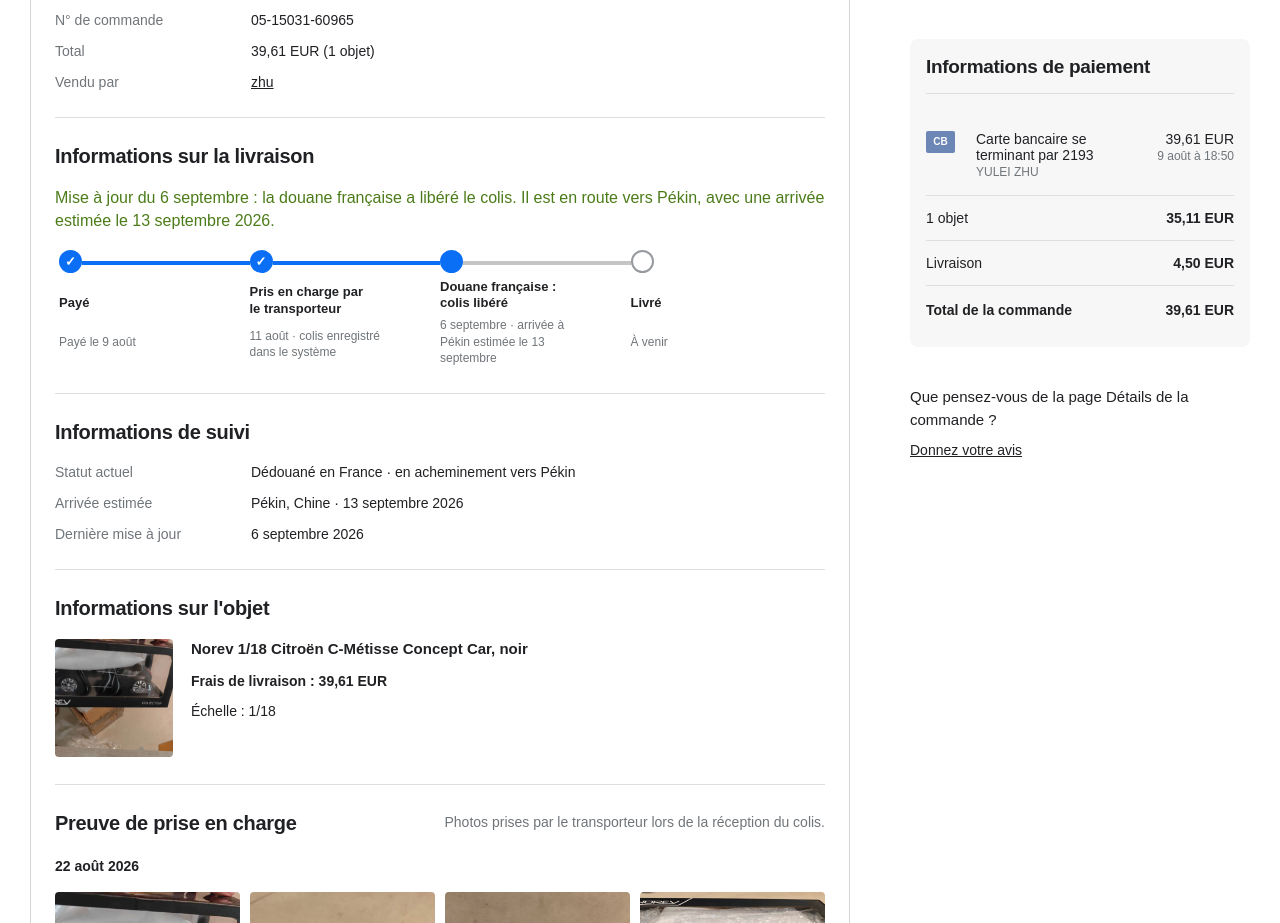
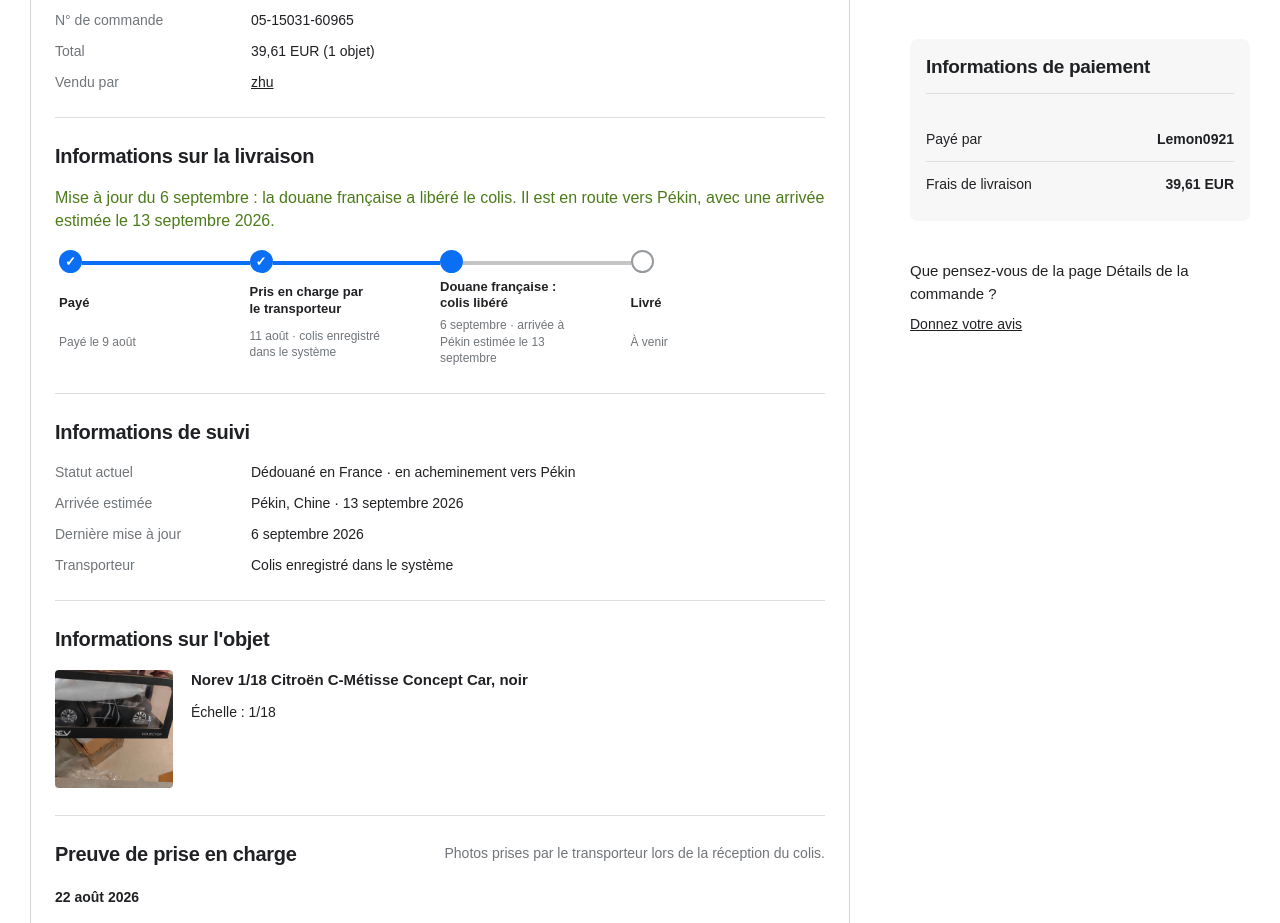
Before and after one commit to Yulei-cn/car-model-website, a plain HTML site: page commande-2.html in a window 1280 px wide. Shown: the part 546-1469 px from the top of the page. Drawn offline with Linux system fonts and the light colour scheme.

Commit message:
Standardize order tracking details

```diff
--- a/commande-2.html
+++ b/commande-2.html
@@ -62,6 +62,7 @@
                 <div><dt>Statut actuel</dt><dd>Dédouané en France · en acheminement vers Pékin</dd></div>
                 <div><dt>Arrivée estimée</dt><dd>Pékin, Chine · 13 septembre 2026</dd></div>
                 <div><dt>Dernière mise à jour</dt><dd>6 septembre 2026</dd></div>
+                <div><dt>Transporteur</dt><dd>Colis enregistré dans le système</dd></div>
               </dl>
             </section>
 
@@ -71,7 +72,6 @@
                 <img src="./POD/NOREV%20118%20%E9%9B%AA%E9%93%81%E9%BE%99C-M%C3%A9tisse%E6%A6%82%E5%BF%B5%E8%BD%A6%20%E9%BB%91%E8%89%B2%E7%89%88/%E5%BE%AE%E4%BF%A1%E5%9B%BE%E7%89%87_20260822033707_265_123.jpg" alt="Norev 1/18 Citroën C-Métisse noire" />
                 <div class="item-description">
                   <h3>Norev 1/18 Citroën C-Métisse Concept Car, noir</h3>
-                  <p><strong>Frais de livraison : 39,61 EUR</strong></p>
                   <p>Échelle : 1/18</p>
                 </div>
               </div>
@@ -103,10 +103,8 @@
           </section>
           <section class="side-section shipping-fee">
             <h2>Informations de paiement</h2>
-            <div class="payment-card"><span class="card-logo">CB</span><span>Carte bancaire se terminant par 2193<br><small>YULEI ZHU</small></span><strong>39,61 EUR<br><small>9 août à 18:50</small></strong></div>
-            <div><span>1 objet</span><strong>35,11 EUR</strong></div>
-            <div><span>Livraison</span><strong>4,50 EUR</strong></div>
-            <div class="order-total"><span>Total de la commande</span><strong>39,61 EUR</strong></div>
+            <div><span>Payé par</span><strong>Lemon0921</strong></div>
+            <div><span>Frais de livraison</span><strong>39,61 EUR</strong></div>
           </section>
           <section class="side-section help-section"><p>Que pensez-vous de la page Détails de la commande ?</p><a href="mailto:577990122@qq.com">Donnez votre avis</a></section>
         </aside>
```
Also changed, not shown: commande-3.html (+1 -1 lines), commande-5.html (+1 -1 lines).
